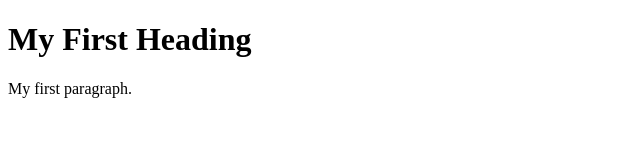
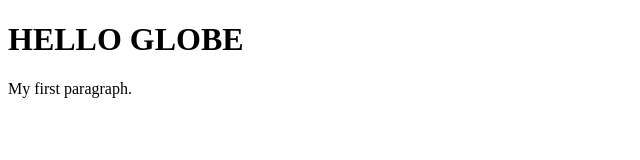
Before and after one commit to parallaxis-sonja/parallaxis-sonja.github.io, a plain HTML site: page index.html in a window 1280 px wide. Shown: the whole page, without its empty margins (0-640 px from the left). Drawn offline with Linux system fonts and the light colour scheme.

Commit message:
conflict1

```diff
--- a/index.html
+++ b/index.html
@@ -5,7 +5,7 @@
 </head>
 <body>
 
-<h1>My First Heading</h1>
+<h1>HELLO GLOBE</h1>
 <p>My first paragraph.</p>
 
 </body>
```
